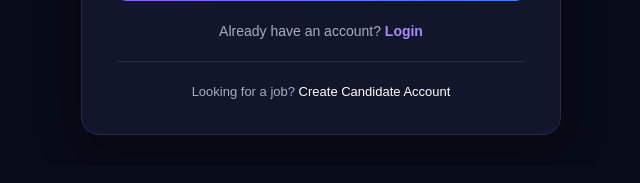
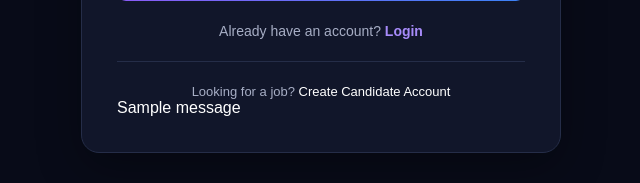
Before and after one commit to Avneesh-shrivastava/InternsRizz, a Django app: page /recruiter/signup/ in a window 1280 px wide. Shown: the part 884-1067 px from the top of the page, without its empty margins (319-959 px from the left). Before the commit the page ends 1019 px from the top, so only its background shows below. Run offline with Django 5.2, Linux system fonts and the light colour scheme; tables that the repository leaves empty hold one stand-in row (values such as "Sample post"); one stand-in notice (Sample message) is shown.

Commit message:
Update rec_signup.html

```diff
--- a/interns_app/templates/rec_signup.html
+++ b/interns_app/templates/rec_signup.html
@@ -195,7 +195,7 @@
             Join Jobs 2 Swipe and connect with talented candidates.
         </p>
 
-        <form method="POST">
+        <form method="POST" action="{% url 'rec_signup' %}">
             {% csrf_token %}
 
             <div class="form-group">
@@ -293,6 +293,16 @@
             <a href="">Create Candidate Account</a>
         </p>
 
+        {% if messages %}
+    {% for message in messages %}
+        <div class="message {{ message.tags }}">
+            {{ message }}
+        </div>
+    {% endfor %}
+{% endif %}
+
+
+
     </div>
 
 </body>
```
